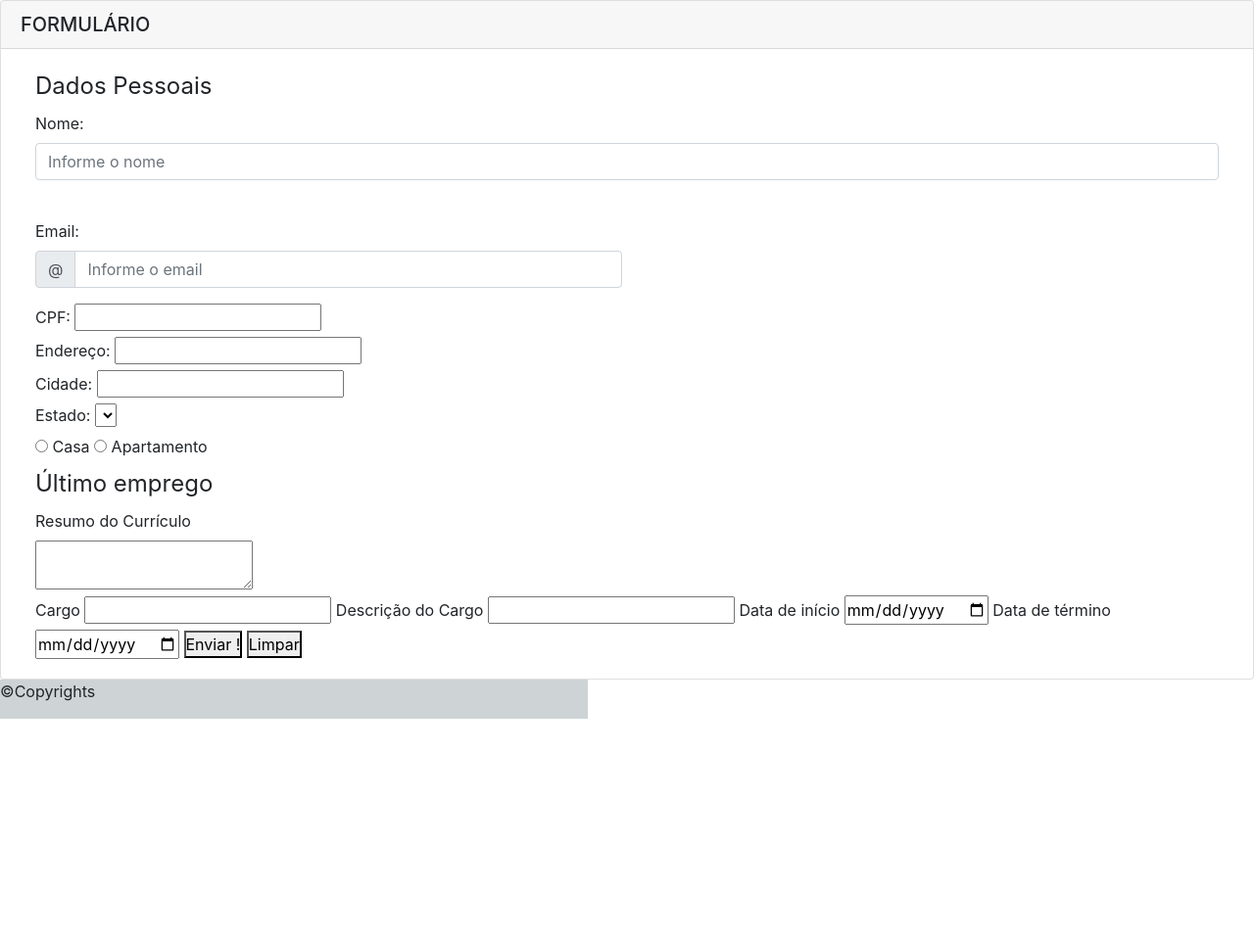
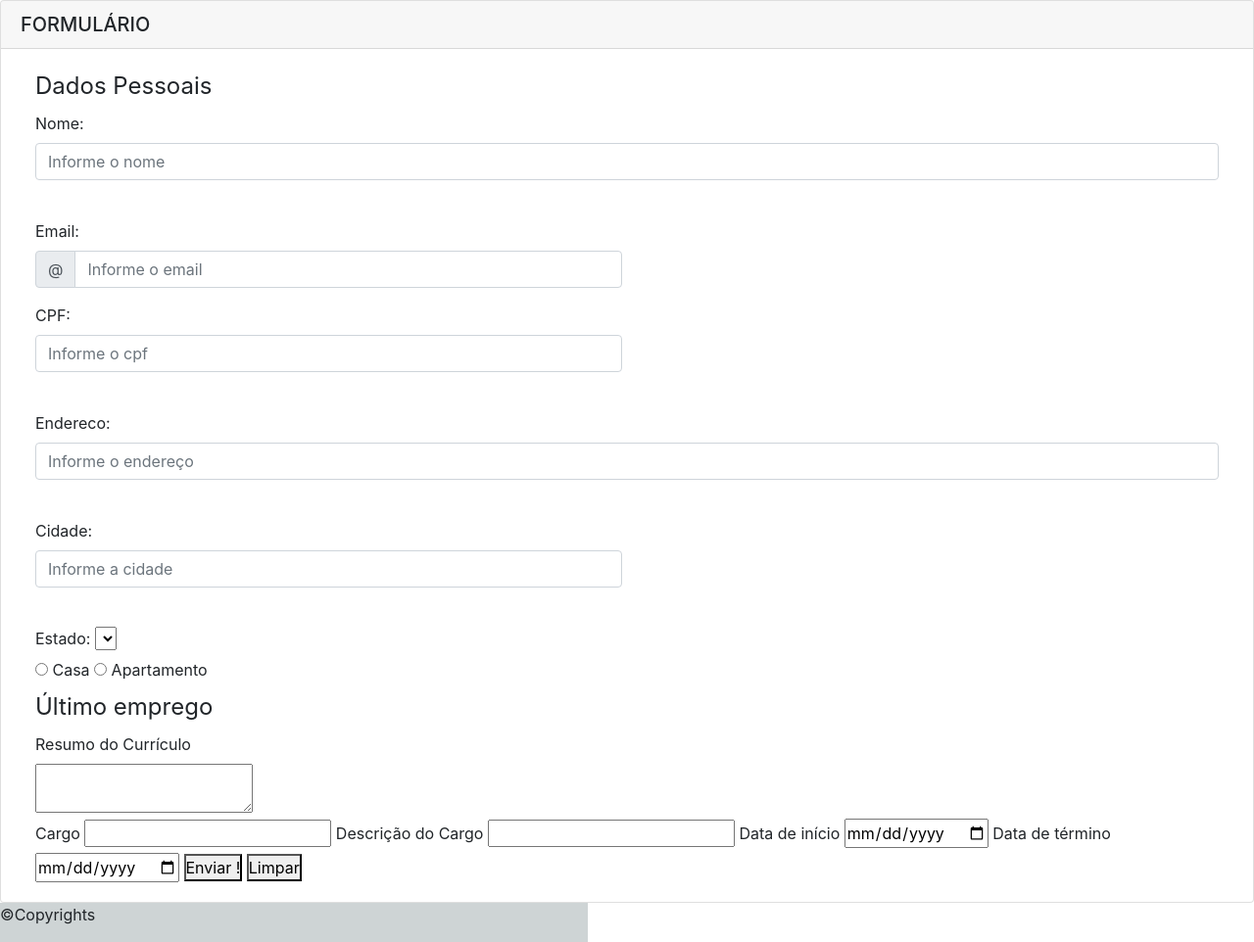
Before and after one commit to RenatoCostaDev/Trybe, a plain HTML site: page exercises/6_2/index.html in a window 1280 px wide. Shown: the whole page at 98% size. Before the commit the page ends 800 px from the top, so only its background shows below. Drawn offline with Linux system fonts and the light colour scheme; files that its build step writes are made by us from their sources.

Commit message:
07- refatorando label/input do endereço/cidade/cpf

```diff
--- a/exercises/6_2/index.html
+++ b/exercises/6_2/index.html
@@ -47,15 +47,33 @@
           </div>
         </div>
       </div>
-
-        <label for="cpf">CPF: </label>
-        <input id="cpf" type="text" maxlength="11" required /><br />
-
-        <label for="endereco">Endereço: </label>
-        <input id="endereco" type="text" maxlength="200" required /><br />
-
-        <label for="cidade">Cidade: </label>
-        <input id="cidade" type="text" maxlength="28" required /><br />
+      <div class="form-row">
+        <div class="col-12 col-md-6">
+          <div class="form-group">
+            <label for="cpf">CPF: </label>
+            <input type="text" class="form-control" id="cpf"
+            placeholder="Informe o cpf" maxlength="11" required /><br />
+          </div>
+        </div>
+      </div>
+      <div class="form-row">
+        <div class="col-12">
+          <div class="form-group">
+            <label for="endereco">Endereco: </label>
+            <input type="text" class="form-control" id="endereco"
+            placeholder="Informe o endereço" maxlength="200" required /><br />
+          </div>
+        </div>
+      </div>
+      <div class="form-row">
+        <div class="col-12 col-md-6">
+          <div class="form-group">
+            <label for="cidade">Cidade: </label>
+            <input type="text" class="form-control" id="cidade"
+            placeholder="Informe a cidade" maxlength="28" required /><br />
+          </div>
+        </div>
+      </div>
 
         <label for="estado">Estado: </label>
         <select id="estado"></select><br />
```
